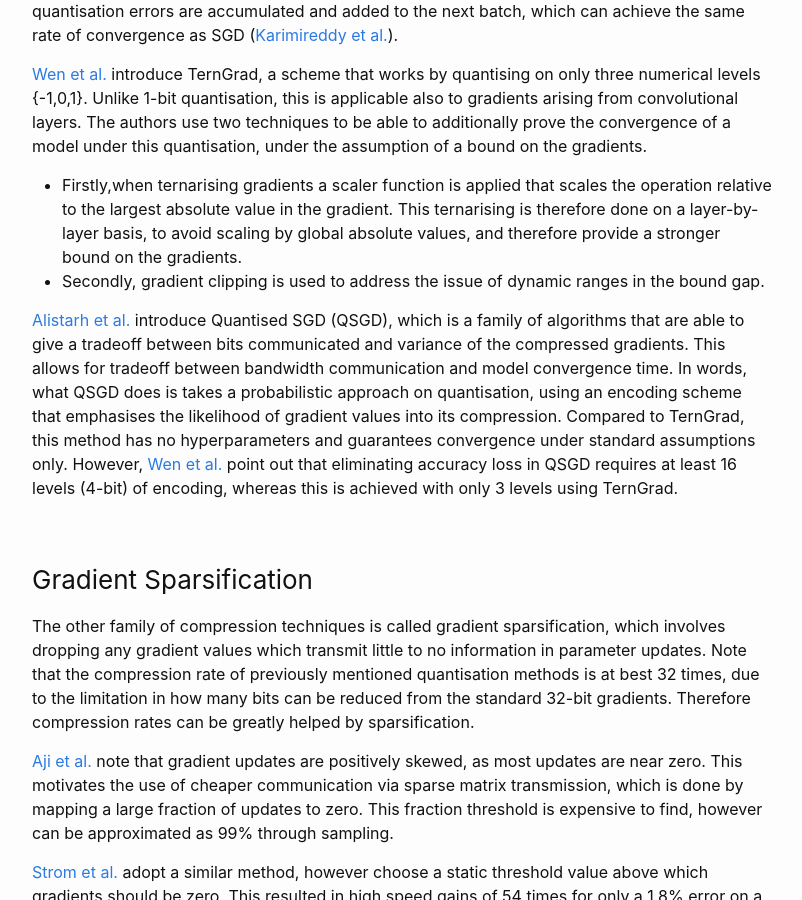
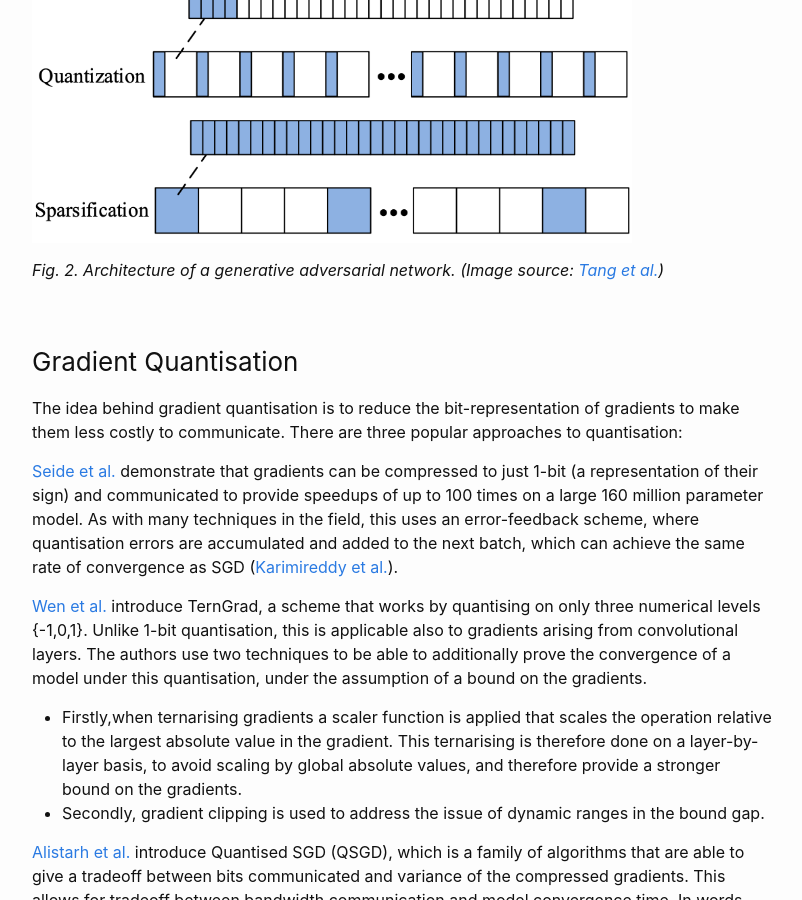
Before and after one commit to D-J-Harris/d-j-harris.github.io, a Jekyll site: the page built from _posts/2020-04-14-making_small_talk.md, in a window 1280 px wide and 900 px high, scrolled down 3366 px. Shown: the whole window, without its empty margins (238-1040 px from the left). Built offline with Jekyll 4.4.1, drawn with Linux system fonts in a browser that asks for light colours; nearby versions of some CDN libraries; formulas are drawn with MathJax 3.

Commit message:
add picture to making small talk post

```diff
--- a/_includes/head.html
+++ b/_includes/head.html
@@ -4,7 +4,7 @@
   <meta name="viewport" content="width=device-width, initial-scale=1">
   {%- seo -%}
   <link rel="stylesheet" href="{{ "/assets/css/style.css" | relative_url }}">
-  <link rel="shortcut icon" type="image/png" href="/assets/images/bite.png">
+  <link rel="shortcut icon" type="image/png" href="/assets/images/general/bite.png">
   {%- feed_meta -%}
   {%- if jekyll.environment == 'production' and site.google_analytics -%}
     {%- include google-analytics.html -%}
--- a/_posts/2020-04-12-making_small_talk.md
+++ b/_posts/2020-04-14-making_small_talk.md
@@ -55,9 +55,11 @@ defined on the task at hand. In doing this, the model should be generalisable -
 a given distribution (e.g. the pixels in an image of cats), to the target result (e.g. is it a cat). This process is
 called optimisation, and a popular algorithm for this is Stochastic Gradient Descent (SGD). Mathematically this
 iterative method takes the form:
+
 $$
 \mathbf{\theta}_{t+1} = \mathbf{\theta}_t - \eta \nabla_{\theta} J(\mathbf{x}_t; \theta)
 $$
+
 for objective function $J$, and sample of our data $\mathbf{x}_t$ at timestep $t$. The way this sample is taken already
 allows us to determine some of the speed with which the model trains: moving from the stochastic setting of one data
 point to a larger batch size of many data points can lead to computational speedup due to parallelism in GPUs. Perfect!
@@ -107,6 +109,11 @@ be sent, distributed systems can avoid exceeding bandwidth limits and therefore
 smaller sizes before they are communicated, in such a way that enough information is retained to have minimal impact
 on the accuracy of the resulting model. Due to the compression limitation of lossless compression, these techniques are
 often lossy, and fall under mainly two broad categories: gradient quantisation, and gradient sparsification.
+
+![Gradient Compression Cases]({{ '/assets/images/making_small_talk/quant_vs_spars.png' | relative_url }})
+{: style="width: 600px;" class="center"}
+*Fig. 2. Architecture of a generative adversarial network. (Image source:
+[Tang et al.](https://arxiv.org/pdf/2003.06307.pdf))*
 
 ### Gradient Quantisation
 
```
Also changed, not shown: about.md (+2 -2 lines), assets/images/general/bite.png (renamed from assets/images/bite.png), assets/images/making_small_talk/quant_vs_spars.png (added), 1 other file.
